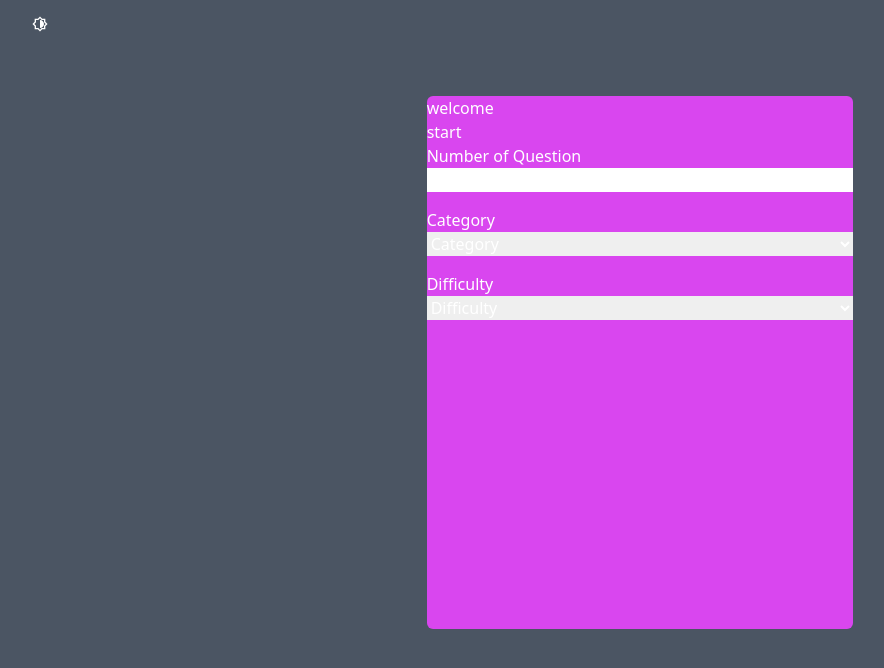
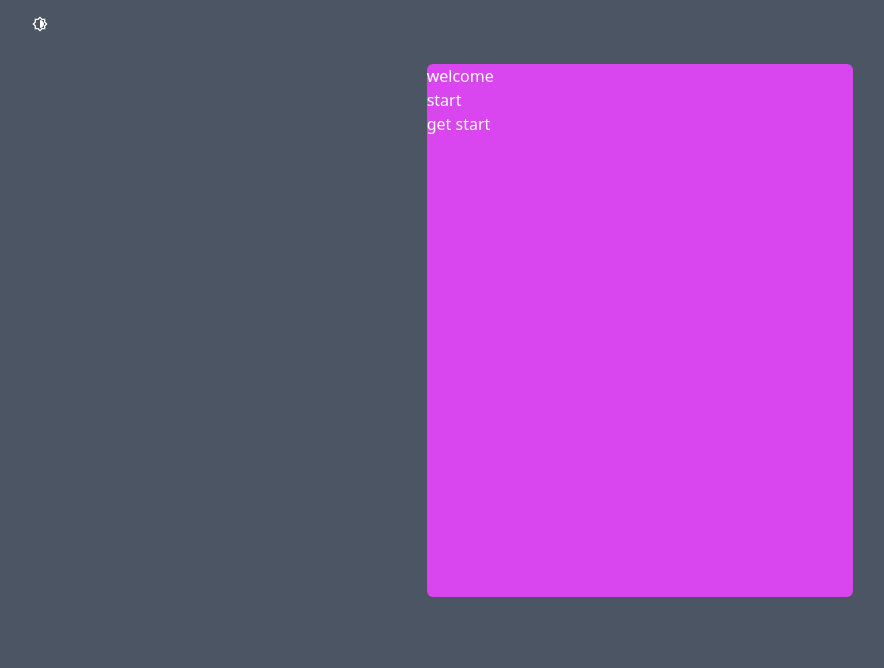
Before and after one commit to bahar-jfr/Quiz, a React (Vite) app: page / in a window 1280 px wide. Shown: the top 668 px of the page, without its empty margins (0-884 px from the left). Built offline with nearby package versions, Linux system fonts and the light colour scheme.

Commit message:
feat: set index of pages for route between them

```diff
--- a/src/components/intro-section/IntroSection.tsx
+++ b/src/components/intro-section/IntroSection.tsx
@@ -1,11 +1,18 @@
-import { SelectOptions } from "../select-options/SelectOptions";
+import { useOptionsContext } from "../../context/OptionsContext";
 
-export function IntroSection(){
-    return(
+export function IntroSection() {
+  const { optionsState, optionsDispatch } = useOptionsContext();
+  return (
     <div className="bg-fuchsia-500 rounded-md text-white w-1/3 h-2/3">
-        <h1>welcome</h1>
-        <p>start</p>
-        <SelectOptions/>
+      <h1>welcome</h1>
+      <p>start</p>
+      <button
+        onClick={() => {
+          optionsDispatch({ type: "CHANGE_PAGE", payload: 1 });
+        }}
+      >
+        get start
+      </button>
     </div>
-    )
+  );
 }
--- a/src/components/page-wrapper/PageWrapper.tsx
+++ b/src/components/page-wrapper/PageWrapper.tsx
@@ -1,10 +1,13 @@
 import { useThemeContext } from "../../context/ThemeContext";
+import { MdOutlineBrightnessMedium } from "react-icons/md";
+import { SetupSection } from "../setup-section/SetupSection";
+import { useOptionsContext } from "../../context/OptionsContext";
 import { IntroSection } from "../intro-section/IntroSection";
-import { MdOutlineBrightnessMedium } from "react-icons/md";
+import { MainPage } from "../../pages/main-page/MainPage";
 
 export function PageWrapper() {
   const { themeState, themeDispatch } = useThemeContext();
-  console.log(themeState);
+  const { optionsState, optionsDispatch } = useOptionsContext();
   const toggleMode = () => {
     themeDispatch({
       type: "CHANGE_THEME",
@@ -13,15 +16,25 @@ export function PageWrapper() {
   };
 
   return (
-    <div className={`flex flex-col items-center gap-12 h-screen  ${themeState.mode === 'dark' ? "bg-gray-600" :"bg-slate-100"}`}>
-      <div className="text-left py-4 px-8 w-full">
+    <div
+      className={`flex flex-col items-center gap-8 h-screen  ${
+        themeState.mode === "dark" ? "bg-gray-600" : "bg-slate-100"
+      }`}
+    >
+      <div className="text-left pt-4 px-8 w-full">
         <MdOutlineBrightnessMedium
           onClick={toggleMode}
-          className={themeState.mode === "dark" ? "invert" : "invert-20"
-    }
+          className={themeState.mode === "dark" ? "invert" : "invert-20"}
         />
       </div>
-      <IntroSection />
+
+      {optionsState.page === 0 ? (
+        <IntroSection />
+      ) : optionsState.page === 1 ? (
+        <SetupSection />
+      ) : optionsState.page === 2 ? (
+        <MainPage />
+      ) : null}
     </div>
   );
 }
```
